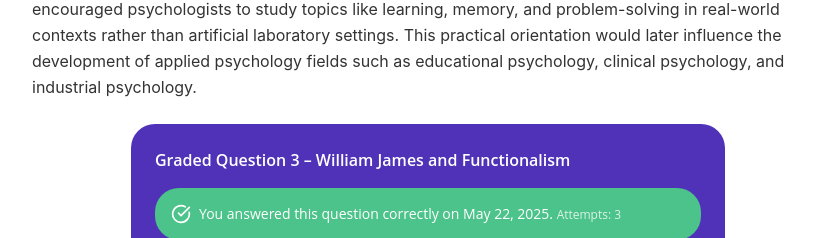
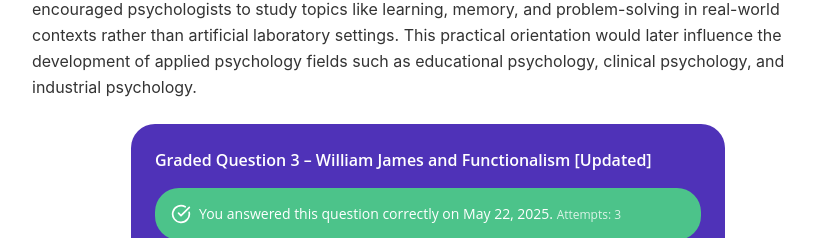
Before and after one commit to danielvianna/reader-kit-indigo-flow-03, a React (Vite) app: page /study-mode in a window 1280 px wide. Shown: the part 3141-3379 px from the top of the page, without its empty margins (240-1073 px from the left). Built offline with nearby package versions, Linux system fonts and the light colour scheme.

Commit message:
Test - Updated topic name

```diff
--- a/src/components/StudyModeAssessmentKit.tsx
+++ b/src/components/StudyModeAssessmentKit.tsx
@@ -40,7 +40,7 @@ const StudyModeAssessmentKit: React.FC<StudyModeAssessmentKitProps> = ({
   const topicNames = [
     "Wundt's Contribution to Psychology",
     "Titchener and Structuralism",
-    "William James and Functionalism"
+    "William James and Functionalism [Updated]"
   ];
 
   const topicName = topicNames[index] || "Psychology Concepts";
@@ -91,11 +91,10 @@ const StudyModeAssessmentKit: React.FC<StudyModeAssessmentKitProps> = ({
   const isExpanded = showFlashcards || showVideo;
 
   return (
-    <div className={`my-5 border-0 rounded-xl bg-tile-indigo p-6 assessment-kit study-mode-card font-open-sans transition-all duration-300 ${
-      isExpanded
+    <div className={`my-5 border-0 rounded-xl bg-tile-indigo p-6 assessment-kit study-mode-card font-open-sans transition-all duration-300 ${isExpanded
         ? 'w-full max-w-none mx-0'
         : 'w-3/4 mx-auto'
-    }`}>
+      }`}>
       <div className="flex justify-between items-center mb-4">
         <h3 className="text-md font-semibold text-chalk-white">{formattedTitle}</h3>
       </div>
```
